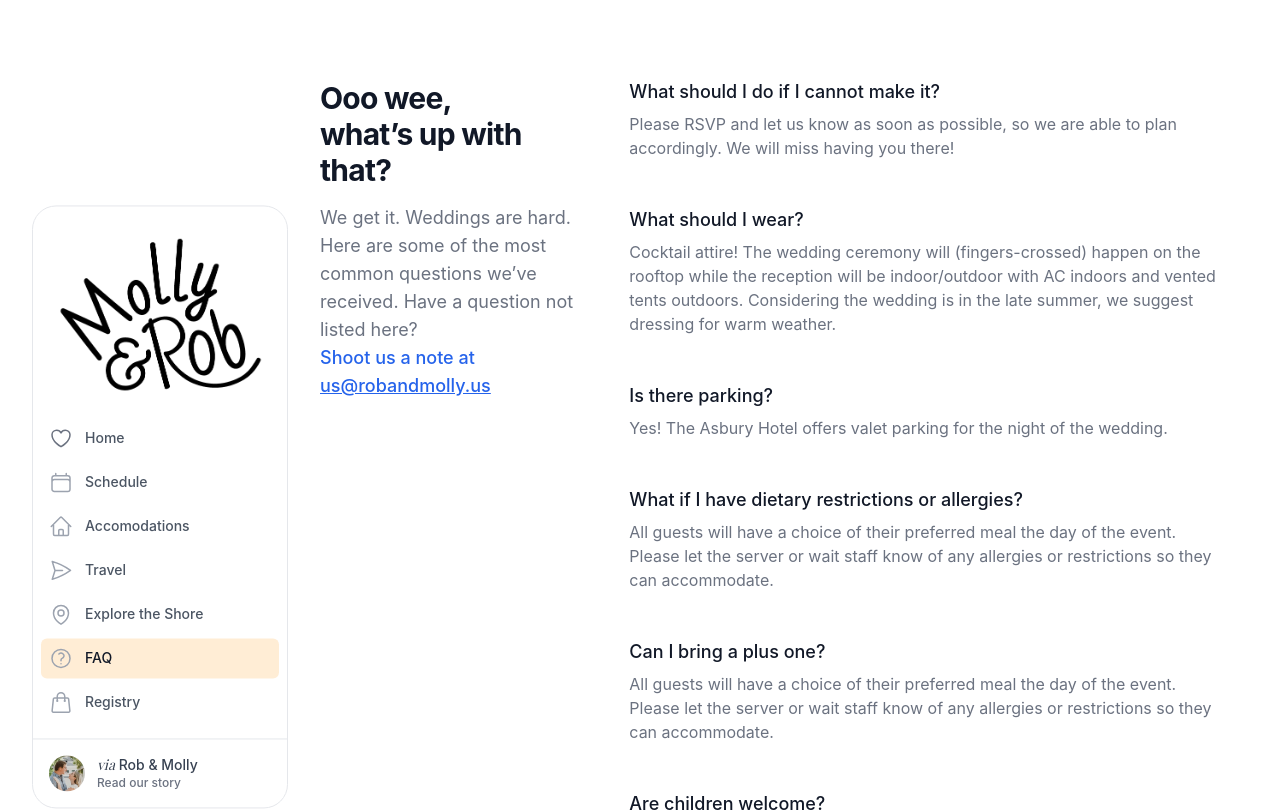
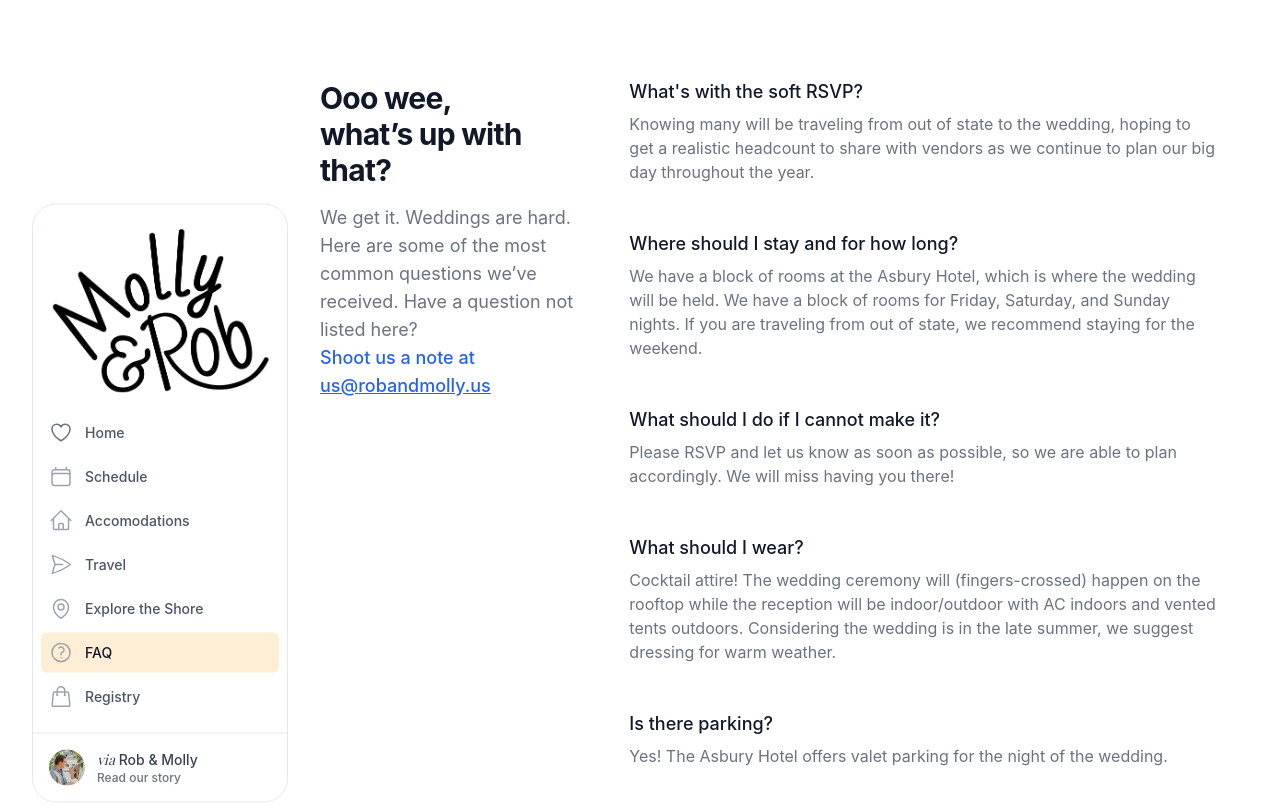
Before and after one commit to RobErskine/wedding-site, a Next.js app: page /faq in a window 1280 px wide. Shown: the top 812 px of the page. Built offline with nearby package versions, Linux system fonts and the light colour scheme.

Commit message:
getting next to compile

```diff
--- a/components/Footer.tsx
+++ b/components/Footer.tsx
@@ -7,7 +7,7 @@ const Footer = () => {
             <div className="lg:w-0 lg:flex-1">
                 <h2 className="text-3xl font-bold tracking-tight text-white">Want to keep in touch?</h2>
                 <p className="mt-4 max-w-3xl text-lg text-indigo-100">
-                    Once or twice a month, we'll send you updates on our wedding planning progress! You can unsubscribe at any time.
+                    Once or twice a month, we&apos;ll send you updates on our wedding planning progress! You can unsubscribe at any time.
                 </p>
             </div>
             <div className="mt-12 sm:w-full sm:max-w-md lg:mt-0 lg:ml-8 lg:flex-1">
--- a/components/Layout.tsx
+++ b/components/Layout.tsx
@@ -1,5 +1,6 @@
 import { Fragment, useState } from 'react'
 import { Dialog, Transition } from '@headlessui/react'
+import Image from 'next/image'
 import Link from 'next/link'
 import {
   Bars3Icon,
@@ -28,17 +29,20 @@ const navigation = [
   { name: 'Registry', href: '/registry', icon: ShoppingBagIcon, current: false },
 ]
 
-function classNames(...classes) {
+function classNames(...classes: string[]) {
   return classes.filter(Boolean).join(' ')
 }
 
-export default function Layout({ children }) {
+type Props = {
+  children: React.ReactNode
+}
+
+export default function Layout({ children }: Props) {
   const router = useRouter();
   const [sidebarOpen, setSidebarOpen] = useState(false)
   const [open, setOpen] = useState(false)
 
   const currentSlug = router.asPath;
-  console.log({ currentSlug })
 
   return (
     <>
@@ -99,7 +103,9 @@ export default function Layout({ children }) {
                   </Transition.Child>
                   <div className="h-0 flex-1 overflow-y-auto pt-5 pb-4">
                     <div className="flex flex-shrink-0 items-center px-4">
-                      <Link href="/"><img src="/logo.png" alt="Rob and Molly"/></Link>
+                      <Link href="/">
+                        <Image src="/logo.png" alt="Rob and Molly" width="481px" height="364px"/>
+                      </Link>
                     </div>
                     <nav className="mt-5 space-y-1 px-2">
                       {navigation.map((item) => (
@@ -126,7 +132,7 @@ export default function Layout({ children }) {
                     </nav>
                   </div>
                   <div className="flex flex-shrink-0 border-t border-gray-200 p-4">
-                    <a href="/our-story" className="group block flex-shrink-0">
+                    <Link href="/our-story" className="group block flex-shrink-0">
                       <div className="flex items-center">
                         <div>
                           <img
@@ -140,7 +146,7 @@ export default function Layout({ children }) {
                           <p className="text-xs font-medium text-gray-500 group-hover:text-gray-700">Read our story</p>
                         </div>
                       </div>
-                    </a>
+                    </Link>
                   </div>
                 </Dialog.Panel>
               </Transition.Child>
@@ -155,7 +161,9 @@ export default function Layout({ children }) {
           <div className="flex flex-1 flex-col border border-gray-200 bg-white rounded-3xl align-middle">
             <div className="flex flex-1 flex-col overflow-y-auto pt-5 pb-4">
               <div className="flex flex-shrink-0 items-center px-4">
-                <Link href="/"><img src="/logo.png" className="p-2 cursor-pointer" alt="Rob and Molly"/></Link>
+                <Link href="/">
+                  <Image src="/logo.png" className="p-2 cursor-pointer" alt="Rob and Molly" width="481px" height="364px" />
+                </Link>
               </div>
               <nav className="mt-5 flex-1 space-y-1 bg-white px-2">
                 {navigation.map((item) => (
--- a/pages/accomodations.tsx
+++ b/pages/accomodations.tsx
@@ -73,7 +73,7 @@ const Accomodations: NextPage = () => {
                 <li key={location.name} className="sm:py-8">
                   <div className="space-y-4 sm:grid sm:grid-cols-3 sm:items-start sm:gap-6 sm:space-y-0">
                     <div className="aspect-w-3 aspect-h-2 sm:aspect-w-3 sm:aspect-h-4">
-                      <img className="rounded-lg object-cover shadow-lg" src={location.imageUrl} alt="" />
+                      <Image className="rounded-lg object-cover shadow-lg" src={location.imageUrl} alt="" />
                     </div>
                     <div className="sm:col-span-2">
                       <div className="space-y-4">
--- a/pages/explore-the-shore.tsx
+++ b/pages/explore-the-shore.tsx
@@ -12,7 +12,7 @@ const ExploreTheShore: NextPage = () => {
   return (
     <div className="bg-white">
       <div aria-hidden="true" className="relative">
-        <img
+        <Image
           src="/beach.webp"
           alt=""
           className="h-96 w-full object-cover object-center"
--- a/pages/faq.tsx
+++ b/pages/faq.tsx
@@ -3,6 +3,14 @@ import Head from 'next/head'
 import Image from 'next/image'
 
 const faqs = [
+  {
+    question: 'What\'s with the soft RSVP?',
+    answer: 'Knowing many will be traveling from out of state to the wedding, hoping to get a realistic headcount to share with vendors as we continue to plan our big day throughout the year.'
+  },
+  {
+    question: 'Where should I stay and for how long?',
+    answer: 'We have a block of rooms at the Asbury Hotel, which is where the wedding will be held.  We have a block of rooms for Friday, Saturday, and Sunday nights.  If you are traveling from out of state, we recommend staying for the weekend.'
+  },
   {
     question: 'What should I do if I cannot make it?',
     answer:
--- a/pages/index.tsx
+++ b/pages/index.tsx
@@ -66,10 +66,10 @@ const Home: NextPage = () => {
           </div>
           <div className="relative mx-auto max-w-5xl px-4 py-12 sm:px-6 lg:px-8 lg:py-16">
             <div className="md:ml-auto md:w-1/2 md:pl-10">
-              <h2 className="text-lg font-semibold text-gray-500">We can't wait to celebrate with you on...</h2>
+              <h2 className="text-lg font-semibold text-gray-500">We can&apos;t wait to celebrate with you on...</h2>
               <p className="mt-2 text-4xl font-bold tracking-tight text-orange-300 sm:text-3xl"><em>Sunday, August 20th, 2023!</em></p>
               <p className="mt-3 text-lg text-gray-700">
-                We are getting married at the Asbury Park Hotel in Asbury, NJ. We can't wait to celebrate with you!
+                We are getting married at the Asbury Park Hotel in Asbury, NJ. We can&apos;t wait to celebrate with you!
               </p>
               <div className="mt-8">
                 <div className="inline-flex rounded-md shadow">
--- a/pages/schedule.tsx
+++ b/pages/schedule.tsx
@@ -4,7 +4,7 @@ import Head from 'next/head'
 import Image from 'next/image'
 import { Menu, Transition } from '@headlessui/react'
 
-function classNames(...classes) {
+function classNames(...classes: string[]) {
   return classes.filter(Boolean).join(' ')
 }
 
```
